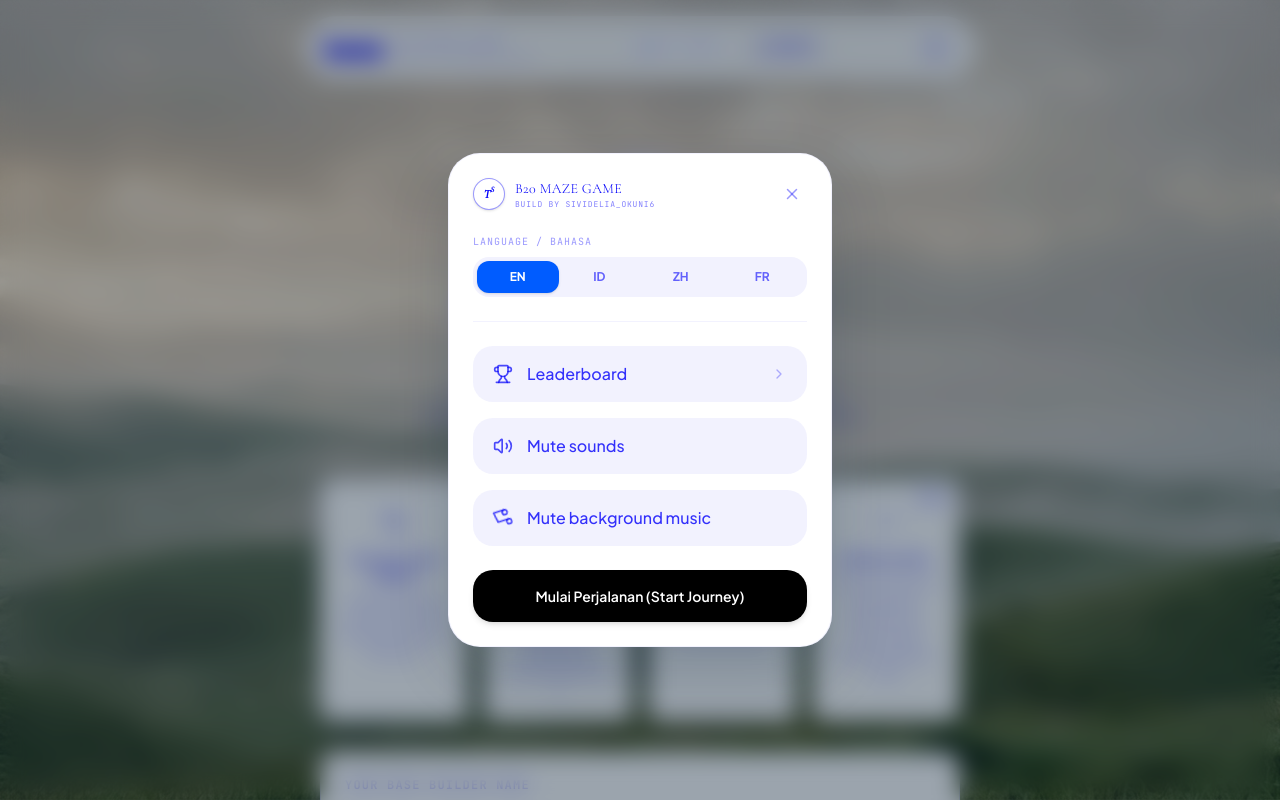
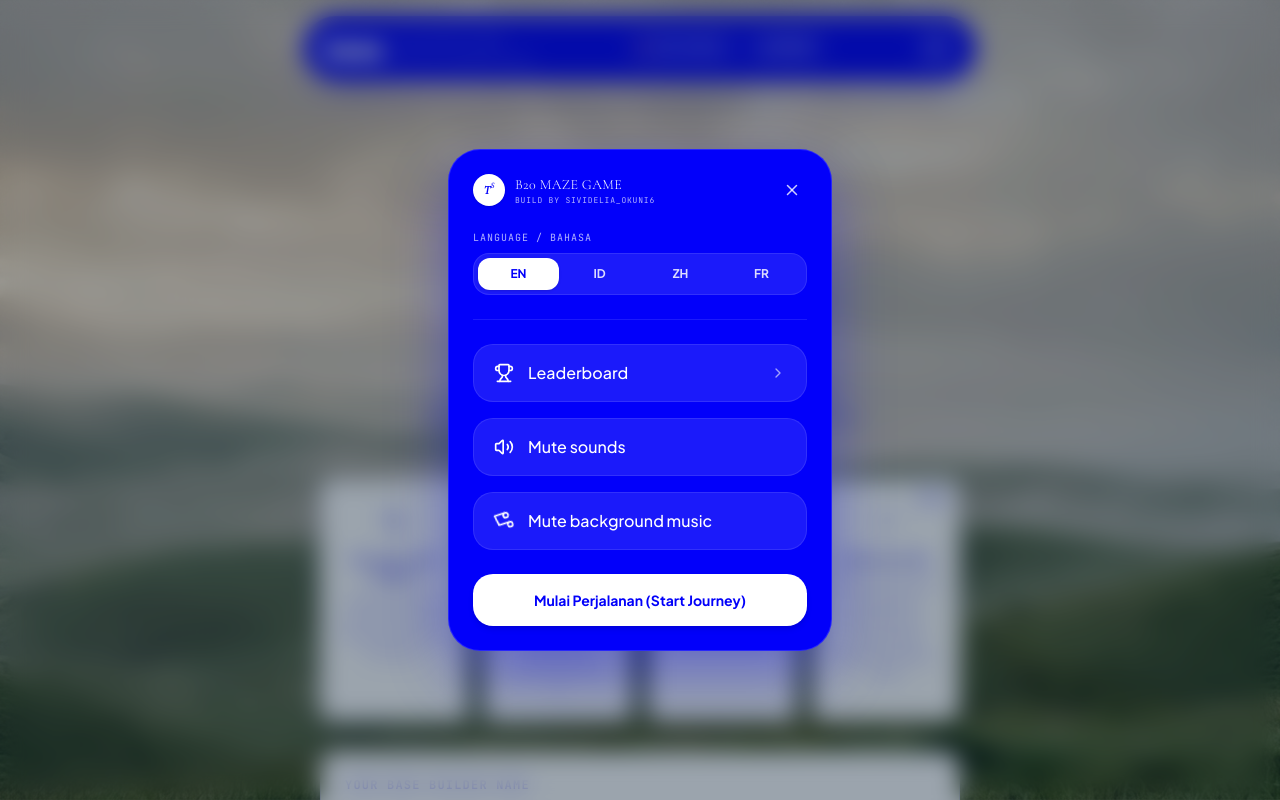
Before and after one commit to okuniNW/B20_MAZE_GAME, a React (Vite) app: page / in a window 1280 px wide. Both pictures are taken after a click on the button "Toggle menu". Shown: the top 800 px of the page. Built offline with nearby package versions, Linux system fonts and the light colour scheme.

Commit message:
style: update header branding colors
Apply brand-aligned color scheme to the sticky header and logo for improved visual consistency.

```diff
--- a/src/App.tsx
+++ b/src/App.tsx
@@ -140,7 +140,7 @@ export default function App() {
 
       {/* FLOATING HEADER PILL (COOLDOCK / IMAGE 2 STYLE) */}
       <div className="sticky top-0 z-50 w-full px-4 pt-4 pb-2">
-        <header className="relative mx-auto max-w-2xl bg-white/85 dark:bg-[#0a141f]/85 backdrop-blur-lg rounded-full border border-deep-navy/5 dark:border-white/10 shadow-[0_12px_40px_rgba(6,29,51,0.08)] px-5 py-3 flex items-center justify-between transition-all duration-300 shadow-[inset_0_1px_1px_rgba(255,255,255,0.5)]">
+        <header className="relative mx-auto max-w-2xl bg-[#0200FA] backdrop-blur-lg rounded-full border border-white/15 shadow-[0_12px_40px_rgba(2,0,250,0.25)] px-5 py-3 flex items-center justify-between transition-all duration-300">
 
           {/* Logo & Brand title */}
           <div
@@ -150,7 +150,7 @@ export default function App() {
             {/* Custom Base Wordmark SVG Logo */}
             <svg
               viewBox="0 0 440 150"
-              className="h-5 w-auto text-[#0200FA] dark:text-white transition-all duration-300 group-hover:scale-105 flex-shrink-0"
+              className="h-5 w-auto text-white transition-all duration-300 group-hover:scale-105 flex-shrink-0"
               fill="currentColor"
             >
               {/* b-shape */}
@@ -164,10 +164,10 @@ export default function App() {
             </svg>
 
             <div className="flex flex-col text-left">
-              <span className="font-serif font-light text-sm tracking-wide leading-tight text-deep-navy dark:text-slate-200">
+              <span className="font-serif font-light text-sm tracking-wide leading-tight text-white">
                 {translations[lang].header.title}
               </span>
-              <span className="block text-[8px] font-mono text-deep-navy/50 dark:text-slate-400 uppercase tracking-widest leading-none mt-0.5">
+              <span className="block text-[8px] font-mono text-white/70 uppercase tracking-widest leading-none mt-0.5">
                 {translations[lang].header.subtitle}
               </span>
             </div>
@@ -175,12 +175,12 @@ export default function App() {
 
           {/* Quick Stats on Desktop / Inline details */}
           <div className="hidden sm:flex items-center gap-3 select-none">
-            <div className="flex items-center gap-1.5 px-3 py-1 rounded-full border border-deep-navy/5 bg-cloud-white/40 dark:bg-slate-800/40 text-[9px] font-mono uppercase tracking-wider text-deep-navy/60 dark:text-slate-400">
-              <span className="w-1.5 h-1.5 rounded-full bg-warm-red animate-pulse"></span>
+            <div className="flex items-center gap-1.5 px-3 py-1 rounded-full border border-white/15 bg-white/10 text-[9px] font-mono uppercase tracking-wider text-white/90">
+              <span className="w-1.5 h-1.5 rounded-full bg-red-500 animate-pulse"></span>
               {translations[lang].header.base_mainnet}
             </div>
             {isMusicOn && (
-              <span className="flex items-center gap-1 text-[9px] font-mono font-bold tracking-wider text-cerulean-sky bg-cerulean-sky/5 border border-cerulean-sky/10 px-2.5 py-1 rounded-full">
+              <span className="flex items-center gap-1 text-[9px] font-mono font-bold tracking-wider text-white bg-white/10 border border-white/15 px-2.5 py-1 rounded-full">
                 <Music size={10} className="animate-spin" style={{ animationDuration: '3s' }} />
                 AMBIENT
               </span>
@@ -190,7 +190,7 @@ export default function App() {
           {/* Menu Button with Hamburger Menu Icon */}
           <button
             onClick={() => { sound.playMove(); setIsMenuOpen(!isMenuOpen); }}
-            className="p-2.5 rounded-full border border-deep-navy/5 bg-deep-navy/5 hover:bg-deep-navy/10 text-deep-navy/80 hover:text-deep-navy dark:text-slate-200 dark:bg-slate-800 dark:hover:bg-slate-700 transition-all duration-200 flex items-center justify-center cursor-pointer select-none"
+            className="p-2.5 rounded-full border border-white/15 bg-white/10 hover:bg-white/20 text-white transition-all duration-200 flex items-center justify-center cursor-pointer select-none"
             aria-label="Toggle menu"
           >
             <Menu size={16} />
@@ -217,27 +217,27 @@ export default function App() {
               animate={{ opacity: 1, scale: 1, y: 0 }}
               exit={{ opacity: 0, scale: 0.95, y: 15 }}
               transition={{ type: 'spring', damping: 25, stiffness: 220 }}
-              className="relative w-full max-w-sm bg-white dark:bg-[#0a141f] rounded-[32px] shadow-[0_25px_60px_rgba(6,29,51,0.18)] flex flex-col p-6 font-sans border border-deep-navy/5 dark:border-white/10 z-10 max-h-[calc(100vh-2.5rem)] overflow-y-auto scrollbar-none text-left"
+              className="relative w-full max-w-sm bg-[#0200FA] rounded-[32px] shadow-[0_25px_60px_rgba(2,0,250,0.35)] flex flex-col p-6 font-sans border border-white/15 z-10 max-h-[calc(100vh-2.5rem)] overflow-y-auto scrollbar-none text-left text-white"
             >
               {/* Header inside Menu Card */}
               <div className="flex items-center justify-between mb-6 select-none">
                 <div className="flex items-center gap-2.5">
-                  <div className="relative w-8 h-8 rounded-full border border-warm-red/40 bg-cloud-white flex items-center justify-center shadow-sm">
-                    <span className="font-serif italic font-bold text-xs text-deep-navy">T</span>
-                    <span className="font-serif italic font-bold text-[8px] text-warm-red relative -top-1">S</span>
+                  <div className="relative w-8 h-8 rounded-full border border-white/20 bg-white flex items-center justify-center shadow-sm">
+                    <span className="font-serif italic font-bold text-xs text-[#0200FA]">T</span>
+                    <span className="font-serif italic font-bold text-[8px] text-[#0200FA]/80 relative -top-1">S</span>
                   </div>
                   <div className="flex flex-col text-left">
-                    <span className="font-serif font-light text-sm tracking-wide leading-tight text-deep-navy dark:text-slate-200">
+                    <span className="font-serif font-light text-sm tracking-wide leading-tight text-white">
                       {translations[lang].header.title}
                     </span>
-                    <span className="block text-[8px] font-mono text-deep-navy/50 dark:text-slate-400 uppercase tracking-widest leading-none mt-0.5">
+                    <span className="block text-[8px] font-mono text-white/70 uppercase tracking-widest leading-none mt-0.5">
                       {translations[lang].header.subtitle}
                     </span>
                   </div>
                 </div>
                 <button
                   onClick={() => { sound.playMove(); setIsMenuOpen(false); }}
-                  className="p-1.5 rounded-full hover:bg-deep-navy/5 text-deep-navy/40 hover:text-deep-navy dark:text-slate-400 dark:hover:text-slate-200 transition cursor-pointer"
+                  className="p-1.5 rounded-full hover:bg-white/10 text-white/80 hover:text-white transition cursor-pointer"
                 >
                   <X size={18} />
                 </button>
@@ -247,10 +247,10 @@ export default function App() {
               <div className="flex flex-col gap-4 mb-6 text-left">
                 {/* LANGUAGE SECTION */}
                 <div className="flex flex-col select-none">
-                  <div className="text-[10px] font-mono tracking-widest text-deep-navy/40 dark:text-slate-400 uppercase mb-2">
+                  <div className="text-[10px] font-mono tracking-widest text-white/70 uppercase mb-2">
                     LANGUAGE / BAHASA
                   </div>
-                  <div className="grid grid-cols-4 bg-deep-navy/5 dark:bg-slate-800/60 p-1 rounded-[16px]">
+                  <div className="grid grid-cols-4 bg-white/10 p-1 rounded-[16px] border border-white/10">
                     {(['en', 'id', 'zh', 'fr'] as Language[]).map((l) => (
                       <button
                         key={l}
@@ -261,8 +261,8 @@ export default function App() {
                         }}
                         className={`py-2 text-xs font-bold rounded-[12px] transition-all cursor-pointer ${
                           lang === l
-                            ? 'bg-[#005cff] text-white shadow-sm'
-                            : 'text-deep-navy/60 dark:text-slate-400 hover:text-deep-navy hover:bg-deep-navy/5 dark:hover:bg-slate-700/50'
+                            ? 'bg-white text-[#0200FA] shadow-sm'
+                            : 'text-white/85 hover:text-white hover:bg-white/10'
                         }`}
                       >
                         {l.toUpperCase()}
@@ -272,7 +272,7 @@ export default function App() {
                 </div>
 
                 {/* Divider line */}
-                <div className="h-px bg-deep-navy/5 dark:bg-white/10 my-2 w-full" />
+                <div className="h-px bg-white/10 my-2 w-full" />
 
                 {/* Leaderboard option */}
                 <button
@@ -281,13 +281,13 @@ export default function App() {
                     setScreen('leaderboard');
                     setIsMenuOpen(false);
                   }}
-                  className="w-full bg-deep-navy/5 dark:bg-slate-800/40 hover:bg-deep-navy/[0.08] dark:hover:bg-slate-750 text-deep-navy/80 hover:text-deep-navy dark:text-slate-200 rounded-[20px] py-4 px-5 flex items-center justify-between font-sans font-medium text-base transition-all duration-200 cursor-pointer"
+                  className="w-full bg-white/10 hover:bg-white/15 text-white rounded-[20px] py-4 px-5 flex items-center justify-between font-sans font-medium text-base transition-all duration-200 cursor-pointer border border-white/10"
                 >
                   <div className="flex items-center gap-3.5">
-                    <Trophy className="w-5 h-5 text-deep-navy/70 dark:text-slate-300" />
+                    <Trophy className="w-5 h-5 text-white" />
                     <span>{translations[lang].header.leaderboard}</span>
                   </div>
-                  <ChevronRight className="w-4 h-4 text-deep-navy/30 dark:text-slate-500" />
+                  <ChevronRight className="w-4 h-4 text-white/60" />
                 </button>
 
                 {/* Mute sounds option */}
@@ -295,16 +295,16 @@ export default function App() {
                   onClick={() => {
                     handleToggleMute();
                   }}
-                  className="w-full bg-deep-navy/5 dark:bg-slate-800/40 hover:bg-deep-navy/[0.08] dark:hover:bg-slate-750 text-deep-navy/80 hover:text-deep-navy dark:text-slate-200 rounded-[20px] py-4 px-5 flex items-center gap-3.5 font-sans font-medium text-base transition-all duration-200 cursor-pointer text-left"
+                  className="w-full bg-white/10 hover:bg-white/15 text-white rounded-[20px] py-4 px-5 flex items-center gap-3.5 font-sans font-medium text-base transition-all duration-200 cursor-pointer text-left border border-white/10"
                 >
                   {isMuted ? (
                     <>
-                      <VolumeX className="w-5 h-5 text-deep-navy/70 dark:text-slate-300" />
+                      <VolumeX className="w-5 h-5 text-white" />
                       <span>{translations[lang].header.unmute}</span>
                     </>
                   ) : (
                     <>
-                      <Volume2 className="w-5 h-5 text-deep-navy/70 dark:text-slate-300" />
+                      <Volume2 className="w-5 h-5 text-white" />
                       <span>{translations[lang].header.mute}</span>
                     </>
                   )}
@@ -315,12 +315,11 @@ export default function App() {
                   onClick={() => {
                     handleToggleMusic();
                   }}
-                  className="w-full bg-deep-navy/5 dark:bg-slate-800/40 hover:bg-deep-navy/[0.08] dark:hover:bg-slate-750 text-deep-navy/80 hover:text-deep-navy dark:text-slate-200 rounded-[20px] py-4 px-5 flex items-center gap-3.5 font-sans font-medium text-base transition-all duration-200 cursor-pointer text-left"
+                  className="w-full bg-white/10 hover:bg-white/15 text-white rounded-[20px] py-4 px-5 flex items-center gap-3.5 font-sans font-medium text-base transition-all duration-200 cursor-pointer text-left border border-white/10"
                 >
-                  <Music className={`w-5 h-5 text-deep-navy/70 dark:text-slate-300 ${isMusicOn ? 'animate-spin' : ''}`} style={isMusicOn ? { animationDuration: '4s' } : undefined} />
+                  <Music className={`w-5 h-5 text-white ${isMusicOn ? 'animate-spin' : ''}`} style={isMusicOn ? { animationDuration: '4s' } : undefined} />
                   <span>{isMusicOn ? translations[lang].header.music_off : translations[lang].header.music_on}</span>
                 </button>
-
 
               </div>
 
@@ -338,7 +337,7 @@ export default function App() {
                     boardEl.scrollIntoView({ behavior: 'smooth' });
                   }
                 }}
-                className="w-full bg-black dark:bg-slate-800 hover:bg-black/90 dark:hover:bg-slate-750 active:scale-[0.98] text-white rounded-[20px] py-4 px-5 font-sans font-semibold text-sm flex items-center justify-center gap-2 shadow-md transition-all duration-200 cursor-pointer"
+                className="w-full bg-white text-[#0200FA] hover:bg-white/90 active:scale-[0.98] rounded-[20px] py-4 px-5 font-sans font-bold text-sm flex items-center justify-center gap-2 shadow-md transition-all duration-200 cursor-pointer"
               >
                 <span>Mulai Perjalanan (Start Journey)</span>
               </button>
```
